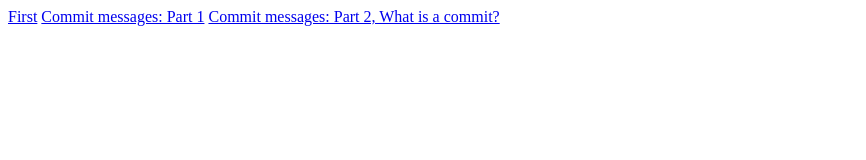
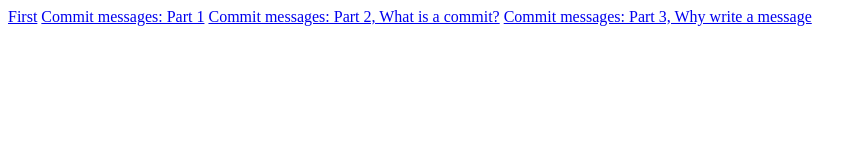
Before and after one commit to MarcMcIntosh/blog-from-marc...down, a website: page src/index.html in a window 1280 px wide. Shown: the whole page, without its empty margins (0-866 px from the left). Drawn offline with Linux system fonts and the light colour scheme.

Commit message:
Added link to commit-messages-part-3

```diff
--- a/src/index.html
+++ b/src/index.html
@@ -13,6 +13,9 @@
     <a href="posts/commit-messages-part-1">Commit messages: Part 1</a>
     <!-- 2018-09-25 -->
     <a href="posts/commit-messages-part-2">Commit messages: Part 2, What is a commit?</a>
+    <!-- 2018-09-26 -->
+    <a href="posts/commit-messages-part-3">Commit messages: Part 3, Why write a message</a>
+
   </body>
 
 </html>
```
